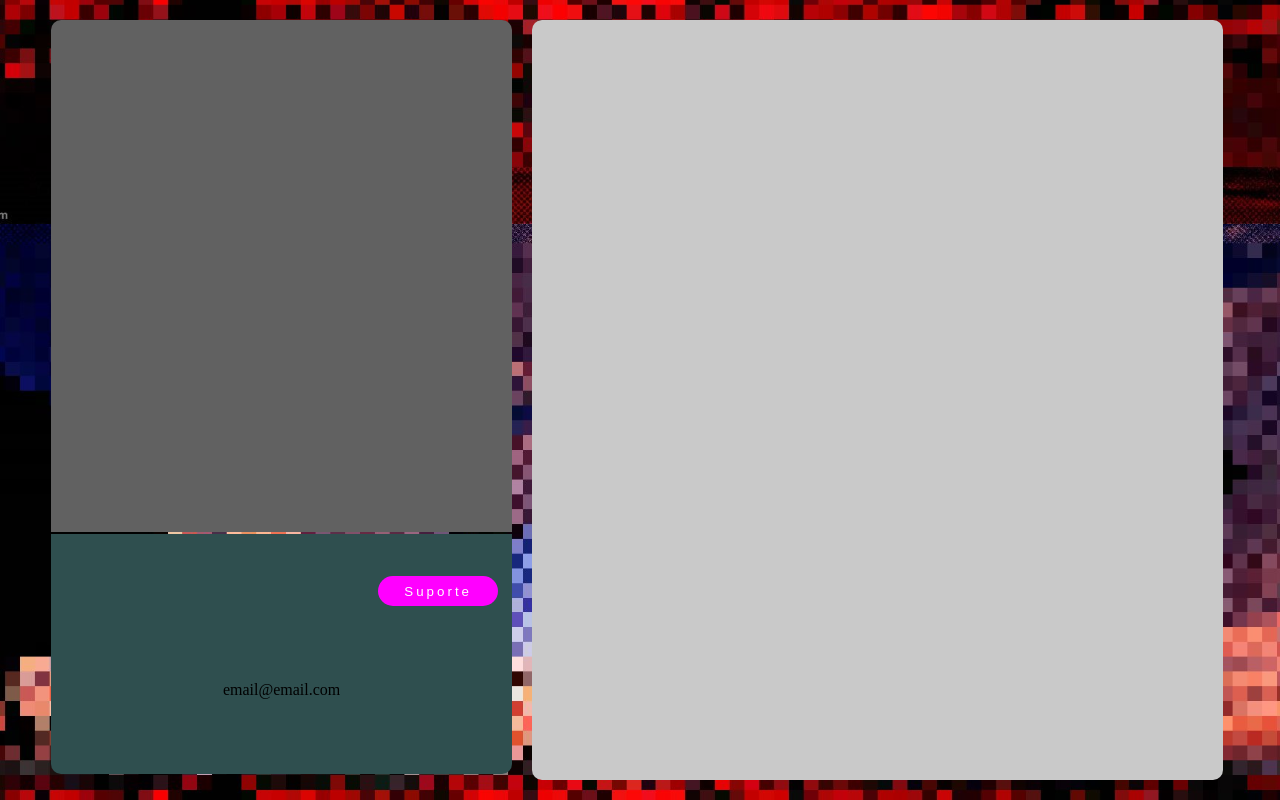
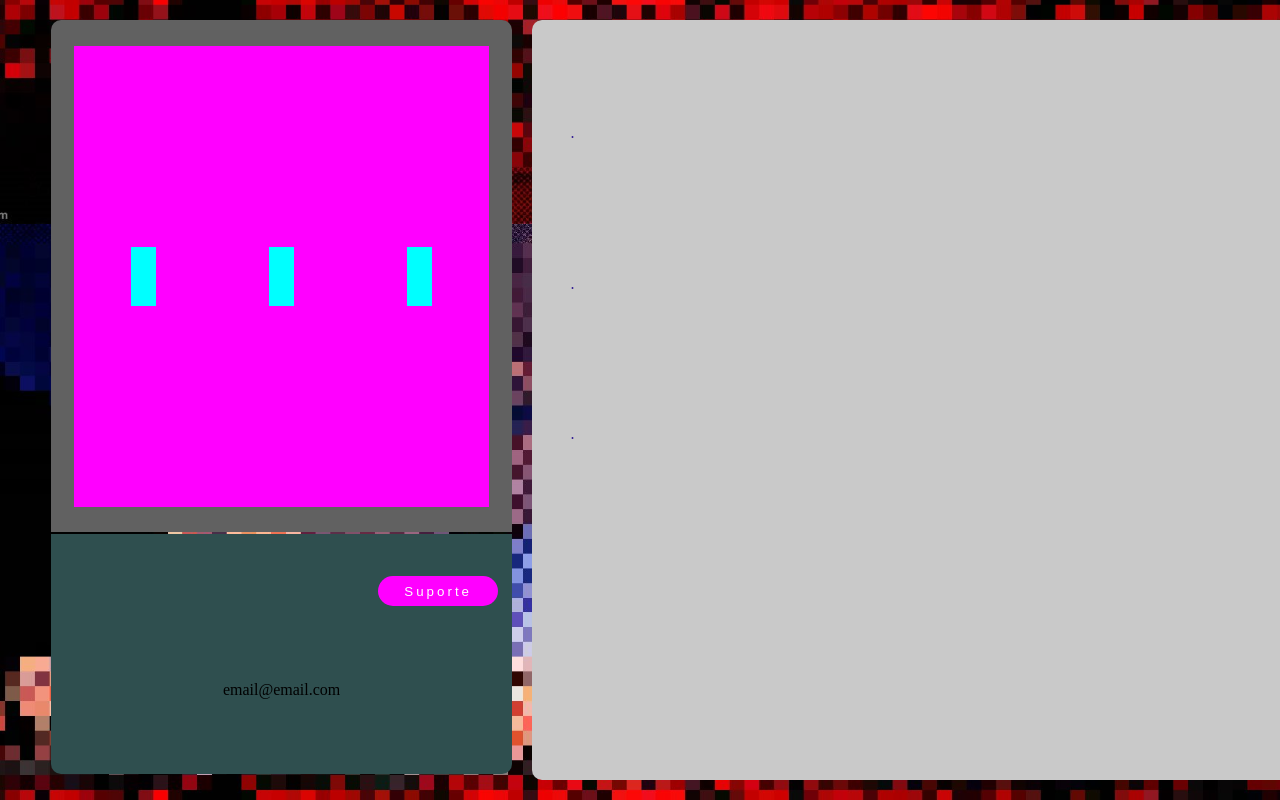
Before and after one commit to IgorCamoes/projetodemonzinho, a Django app: page / in a window 1280 px wide. Shown: the part 576-1376 px from the top of the page. Run offline with Django 3.2, Linux system fonts and the light colour scheme.

Commit message:
Ajustar layout dos elementos do Index

```diff
--- a/demonday/static/css/style.css
+++ b/demonday/static/css/style.css
@@ -85,7 +85,7 @@ section{
 }
 
 section .perfil, section .index, section .feed, section .paginaJogos{
-    width: 90%;
+    width: 90 %;
     align-items: center;
     display: flex;
     flex-direction: column;
@@ -150,6 +150,8 @@ footer .footer div:last-child {
 
 /* ======== INDEX ======== */
 
+
+
 .index, .paginaJogos{
     width: 100%;
     height: 100%;
@@ -160,6 +162,40 @@ footer .footer div:last-child {
 header .index{
     background-image: url('https://images.unsplash.com/photo-1533613220915-609f661a6fe1?ixlib=rb-1.2.1&ixid=eyJhcHBfaWQiOjEyMDd9&auto=format&fit=crop&w=1400&q=80');
     background-size: cover;
+}
+
+.sIndexCont{
+    width: 90%;
+    height: 90%;
+    display: flex;
+    flex-direction: column;
+    justify-content: space-around;
+
+}
+
+.sIndexCont p{
+    color: #311B92;
+}
+
+aside .index{
+    display: flex;
+    justify-content: center;
+    align-items: center;
+}
+
+.aIndexCont {
+    display: flex;
+    width: 90%;
+    height: 90%;
+    background-color: magenta;
+    justify-content: space-around;
+    align-items: center;
+}
+
+.topjogoIndex {
+    width: 25px;
+    height: 59px;
+    background-color: aqua;
 }
 
 /* ======== PERFIL ======== */
--- a/demonday/static/script/script.js
+++ b/demonday/static/script/script.js
@@ -1,23 +1,11 @@
-let divCadastro = document.querySelector('article div > div:first-child');
-let divLogin = document.querySelector('article div > div:last-child');
-let botaoCadastro = document.querySelector('.cadastro input:nth-child(3)');
-let botaoLogin = document.querySelector('.login input:nth-child(3)');
 let newPostButton = document.querySelector('.newPostButton');
 let spanVertical = document.querySelector('.spanVertical');
 let spanHorizontal = document.querySelector('.spanHorizontal');
 let newPost = document.querySelector('.newPost')
-
-function ligarDiv(){
-    divCadastro.classList.toggle('ligou');
-    divLogin.classList.toggle('ligou');
-}
 
 function animacaoNewPost(){
     spanVertical.classList.toggle('verticalDesce');
     newPost.classList.toggle('activeNewPost');
 }
 
-botaoCadastro.onclick = ligarDiv();
-botaoLogin.onclick = ligarDiv();
-
 newPostButton.onclick = animacaoNewPost;
--- a/demonday/templates/index.html
+++ b/demonday/templates/index.html
@@ -8,13 +8,44 @@
 </header>
 
 <aside>
-<div class="index"></div>
+<div class="index">
+
+    <div class="aIndexCont">
+
+    <div class="topjogoIndex">
+
+    </div>
+
+    <div class="topjogoIndex">
+
+    </div>
+
+    <div class="topjogoIndex">
+
+    </div>
+    </div>
+
+</div>
 {% include "footer.html" %}
 </aside>
 
 
 <section>
-<div class="index"></div>
+<div class="index">
+    <div class="sIndexCont">
+        <p>.</p>
+        <p>.</p>
+        <p>.<div class=""></div></p>
+    </div>
+</div>
+
+<div class="postsIndex">
+
+
+
+</div>
+
+
 </section>
 
 {% endblock %}
```
Also changed, not shown: demonday/views.py (line endings or trailing spaces).
